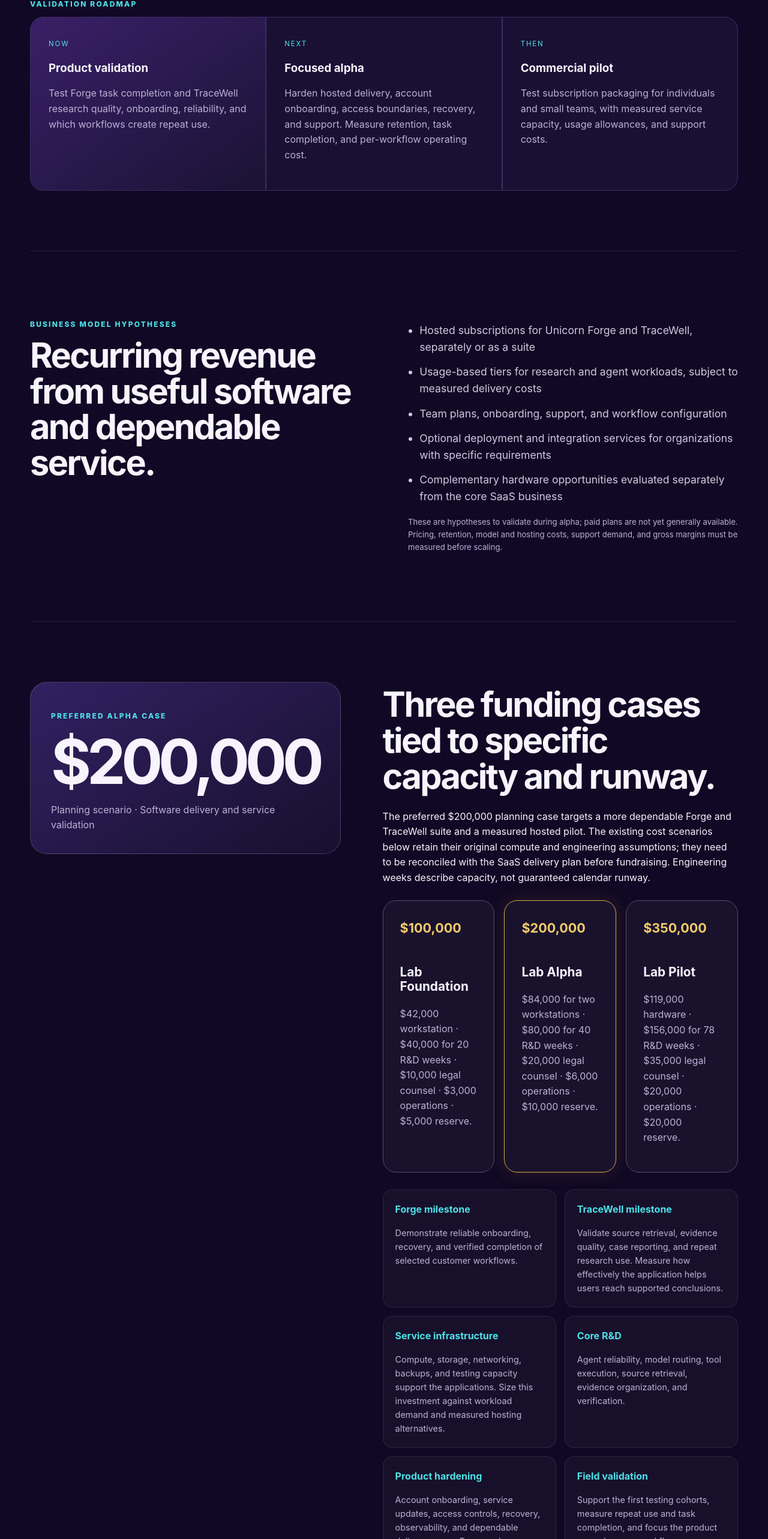
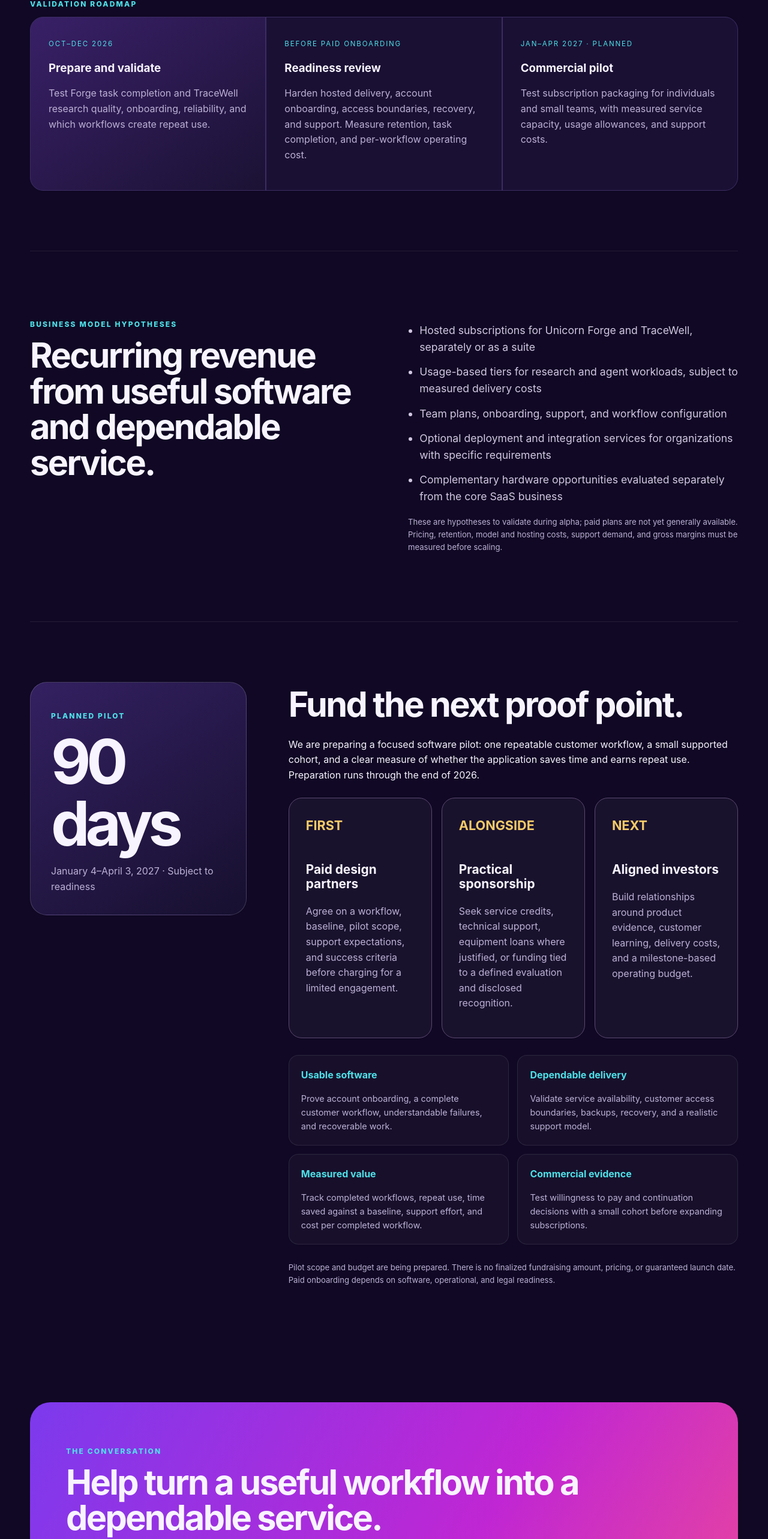
Before and after one commit to Jnthhrn8/tethered-unicorn-labs, a plain HTML site: page investors.html in a window 1280 px wide. Shown: the part 4531-7097 px from the top of the page at 60% size. Drawn offline with Linux system fonts and the light colour scheme.

Commit message:
Focus partnership and investor pages on 2027 software pilot

```diff
--- a/contact.js
+++ b/contact.js
@@ -1,5 +1,5 @@
 const requestedTopic = new URLSearchParams(window.location.search).get('topic');
-const topicLabels = { tracewell: 'TraceWell early access', 'field-testing': 'Forge field testing', investor: 'Investor conversation', sponsor: 'Sponsorship', affiliate: 'Affiliate partnership', technical: 'Technical collaboration', press: 'Press inquiry' };
+const topicLabels = { pilot: '2027 software pilot', tracewell: 'TraceWell early access', 'field-testing': 'Forge field testing', investor: 'Investor conversation', sponsor: 'Sponsorship', affiliate: 'Affiliate partnership', technical: 'Technical collaboration', press: 'Press inquiry' };
 const subject = topicLabels[requestedTopic] || 'Tethered Unicorn Labs conversation';
 document.querySelector('#contact-email').href = `mailto:tetheredunicorn@gmail.com?subject=${encodeURIComponent(subject)}`;
 document.querySelector('#contact-whatsapp').href = `https://wa.me/14079687358?text=${encodeURIComponent(`Hello, I'd like to talk about ${subject.toLowerCase()}.`)}`;
--- a/investors.html
+++ b/investors.html
@@ -98,9 +98,9 @@
       <section>
         <p class="eyebrow">VALIDATION ROADMAP</p>
         <div class="timeline">
-          <article class="active"><span>NOW</span><h3>Product validation</h3><p>Test Forge task completion and TraceWell research quality, onboarding, reliability, and which workflows create repeat use.</p></article>
-          <article><span>NEXT</span><h3>Focused alpha</h3><p>Harden hosted delivery, account onboarding, access boundaries, recovery, and support. Measure retention, task completion, and per-workflow operating cost.</p></article>
-          <article><span>THEN</span><h3>Commercial pilot</h3><p>Test subscription packaging for individuals and small teams, with measured service capacity, usage allowances, and support costs.</p></article>
+          <article class="active"><span>OCT–DEC 2026</span><h3>Prepare and validate</h3><p>Test Forge task completion and TraceWell research quality, onboarding, reliability, and which workflows create repeat use.</p></article>
+          <article><span>BEFORE PAID ONBOARDING</span><h3>Readiness review</h3><p>Harden hosted delivery, account onboarding, access boundaries, recovery, and support. Measure retention, task completion, and per-workflow operating cost.</p></article>
+          <article><span>JAN–APR 2027 · PLANNED</span><h3>Commercial pilot</h3><p>Test subscription packaging for individuals and small teams, with measured service capacity, usage allowances, and support costs.</p></article>
         </div>
       </section>
 
@@ -119,36 +119,28 @@
       </section>
 
       <section class="round">
-        <div class="round-amount">
-          <p class="eyebrow">PREFERRED ALPHA CASE</p>
-          <strong>$200,000</strong>
-          <span>Planning scenario · Software delivery and service validation</span>
-        </div>
+        <div class="round-amount"><p class="eyebrow">PLANNED PILOT</p><strong>90 days</strong><span>January 4–April 3, 2027 · Subject to readiness</span></div>
         <div class="round-plan">
-          <h2>Three funding cases tied to specific capacity and runway.</h2>
-          <p>The preferred $200,000 planning case targets a more dependable Forge and TraceWell suite and a measured hosted pilot. The existing cost scenarios below retain their original compute and engineering assumptions; they need to be reconciled with the SaaS delivery plan before fundraising. Engineering weeks describe capacity, not guaranteed calendar runway.</p>
+          <h2>Fund the next proof point.</h2>
+          <p>We are preparing a focused software pilot: one repeatable customer workflow, a small supported cohort, and a clear measure of whether the application saves time and earns repeat use. Preparation runs through the end of 2026.</p>
           <div class="cards funding-tiers">
-            <article><b>$100,000</b><h3>Lab Foundation</h3><p>$42,000 workstation · $40,000 for 20 R&amp;D weeks · $10,000 legal counsel · $3,000 operations · $5,000 reserve.</p></article>
-            <article class="preferred"><b>$200,000</b><h3>Lab Alpha</h3><p>$84,000 for two workstations · $80,000 for 40 R&amp;D weeks · $20,000 legal counsel · $6,000 operations · $10,000 reserve.</p></article>
-            <article><b>$350,000</b><h3>Lab Pilot</h3><p>$119,000 hardware · $156,000 for 78 R&amp;D weeks · $35,000 legal counsel · $20,000 operations · $20,000 reserve.</p></article>
+            <article><b>FIRST</b><h3>Paid design partners</h3><p>Agree on a workflow, baseline, pilot scope, support expectations, and success criteria before charging for a limited engagement.</p></article>
+            <article><b>ALONGSIDE</b><h3>Practical sponsorship</h3><p>Seek service credits, technical support, equipment loans where justified, or funding tied to a defined evaluation and disclosed recognition.</p></article>
+            <article><b>NEXT</b><h3>Aligned investors</h3><p>Build relationships around product evidence, customer learning, delivery costs, and a milestone-based operating budget.</p></article>
           </div>
           <div class="use-grid">
-<article><b>Forge milestone</b><p>Demonstrate reliable onboarding, recovery, and verified completion of selected customer workflows.</p></article>
-<article><b>TraceWell milestone</b><p>Validate source retrieval, evidence quality, case reporting, and repeat research use. Measure how effectively the application helps users reach supported conclusions.</p></article>
-            <article><b>Service infrastructure</b><p>Compute, storage, networking, backups, and testing capacity support the applications. Size this investment against workload demand and measured hosting alternatives.</p></article>
-            <article><b>Core R&amp;D</b><p>Agent reliability, model routing, tool execution, source retrieval, evidence organization, and verification.</p></article>
-            <article><b>Product hardening</b><p>Account onboarding, service updates, access controls, recovery, observability, and dependable delivery across Forge and TraceWell.</p></article>
-            <article><b>Field validation</b><p>Support the first testing cohorts, measure repeat use and task completion, and focus the product around proven workflows.</p></article>
+            <article><b>Usable software</b><p>Prove account onboarding, a complete customer workflow, understandable failures, and recoverable work.</p></article>
+            <article><b>Dependable delivery</b><p>Validate service availability, customer access boundaries, backups, recovery, and a realistic support model.</p></article>
+            <article><b>Measured value</b><p>Track completed workflows, repeat use, time saved against a baseline, support effort, and cost per completed workflow.</p></article>
+            <article><b>Commercial evidence</b><p>Test willingness to pay and continuation decisions with a small cohort before expanding subscriptions.</p></article>
           </div>
-          <p class="fine">The allocation between Forge, TraceWell, and service operations is not finalized. Recurring hosting, model usage, support, billing, and independent review require an updated operating budget. No dedicated UniCrypt manufacturing budget is included.</p><p class="fine">Each case includes a dedicated legal allocation for company formation, financing documents and securities filings, IP ownership, product terms, privacy, and closing support. Planning references checked October 5, 2026: <a href="https://marketplace.nvidia.com/en-us/enterprise/laptops-workstations/nvidia-rtx-pro-6000-blackwell-workstation-edition/">NVIDIA lists the RTX PRO 6000 Blackwell at $16,000, currently out of stock</a>; <a href="https://www.amd.com/en/blogs/2025/amd-introduces-new-zen-5-based-ryzen-threadripper-pro.html">AMD published a $11,699 launch price for the Threadripper PRO 9995WX</a>. The $2,000 weekly R&amp;D rate is an internal planning assumption. These are not complete-system quotes; taxes, availability, shipping, and configuration require vendor confirmation. Financing instrument and valuation terms remain under discussion and require counsel.</p>
+          <p class="fine">Pilot scope and budget are being prepared. There is no finalized fundraising amount, pricing, or guaranteed launch date. Paid onboarding depends on software, operational, and legal readiness.</p>
         </div>
       </section>
-
       <section class="ask">
-        <p class="eyebrow">THE CONVERSATION</p>
-        <h2>Preparing three investment cases from $100,000 to $350,000, with a preferred $200,000 alpha plan.</h2>
-        <p>The immediate objective is to turn a broad working prototype into a focused, dependable product with measurable user outcomes. Tethered Unicorn Labs is seeking aligned seed investors as well as technical advisors and design partners. Detailed architecture, field-test evidence, budget, and milestones are available in a private conversation.</p>
-        <div class="actions"><a class="button light" href="contact.html?topic=investor">Contact The Unicorn</a><a class="text-link" href="index.html">Visit Tethered Unicorn Labs</a></div>
+        <p class="eyebrow">THE CONVERSATION</p><h2>Help turn a useful workflow into a dependable service.</h2>
+        <p>We welcome prospective pilot customers, sponsors, advisors, and early investors. Tell us about the work you need to improve or the capability you can contribute. We will use those conversations to refine scope, milestones, and the budget.</p>
+        <div class="actions"><a class="button light" href="contact.html?topic=investor">Discuss the investment roadmap</a><a class="text-link" href="partners.html">Explore pilots and sponsorship</a></div>
       </section>
 
       <section class="disclosure">
--- a/preview-site.cjs
+++ b/preview-site.cjs
@@ -78,6 +78,9 @@ const assert = require('node:assert/strict');
     await contact.evaluate(()=>Object.defineProperty(navigator,'clipboard',{value:{writeText:async()=>{throw Error('denied');}},configurable:true}));
     await contact.locator('[data-copy]').first().click();
     await contact.waitForFunction(()=>document.querySelector('#copy-status').textContent.includes('Copy is unavailable'));
+    await contact.goto(new URL('contact.html?topic=pilot',base).href);
+    assert.match(await contact.locator('#contact-email').getAttribute('href'), /subject=2027%20software%20pilot/);
+    assert.match(await contact.locator('#contact-whatsapp').getAttribute('href'), /2027%20software%20pilot/);
     fs.writeFileSync(path.join(out,'results.json'),JSON.stringify(results,null,2));
     const overflow=results.filter(r=>r.overflow.length || r.scrollWidth>r.width);
     console.log(JSON.stringify({checks:results.length,contact:'success and denied clipboard checked',overflow},null,2));
```
Also changed, not shown: index.html (+3 -3 lines), partners.html (+7 -7 lines).
